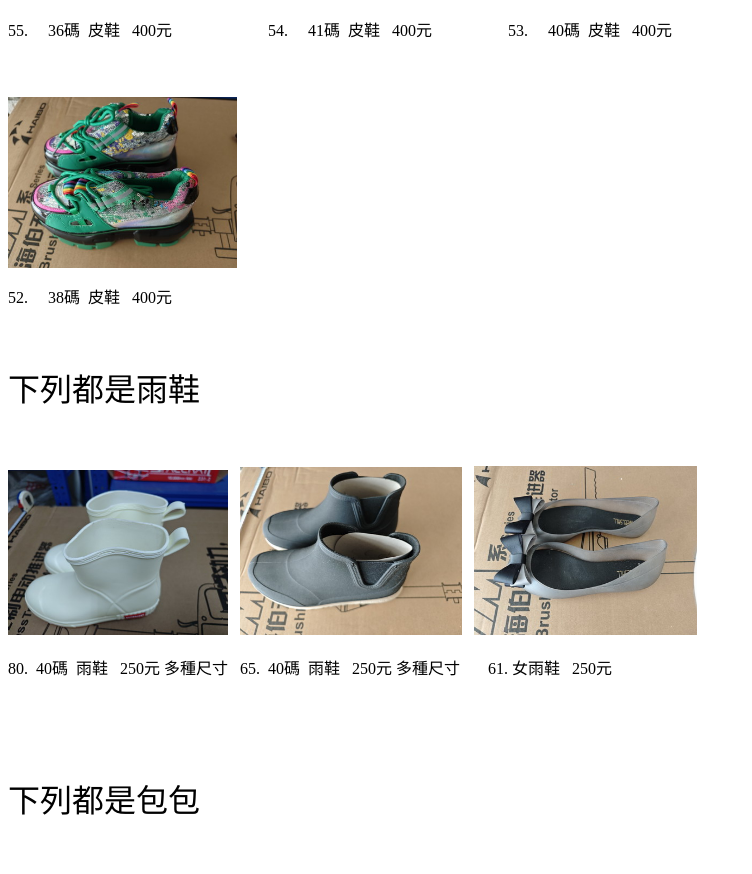
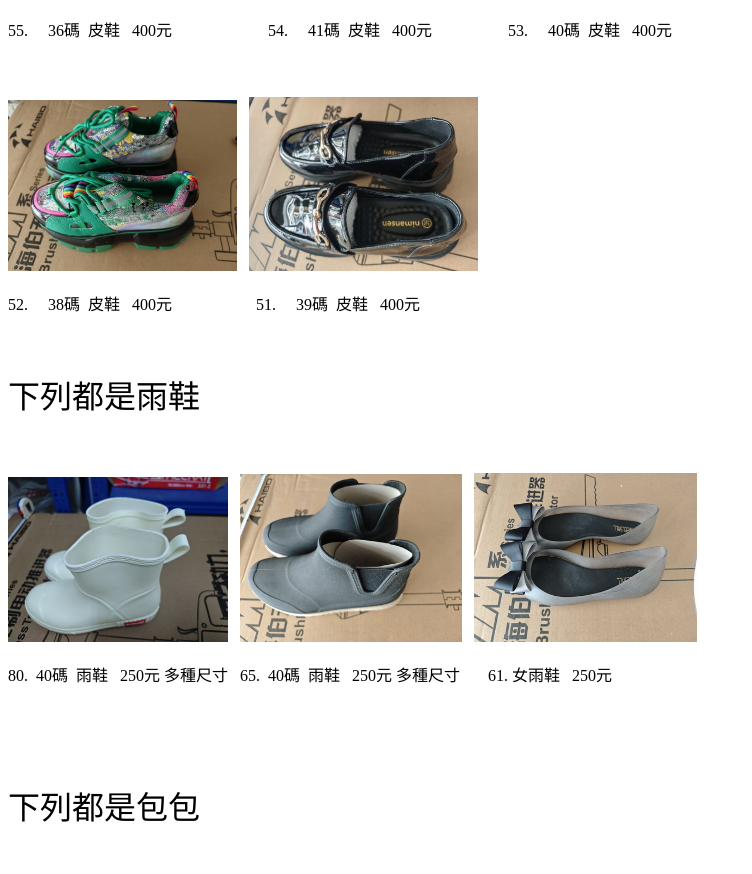
Before and after one commit to burtchan888/burtchan888.github.io, a plain HTML site: page index.html in a window 1280 px wide. Shown: the part 3734-4608 px from the top of the page, without its empty margins (0-752 px from the left). Drawn offline with Linux system fonts and the light colour scheme.

Commit message:
Add files via upload

```diff
--- a/index.html
+++ b/index.html
@@ -104,8 +104,9 @@
 54.&nbsp;&nbsp;&nbsp;&nbsp; 41碼&nbsp; 皮鞋&nbsp;&nbsp; 400元&nbsp;&nbsp;&nbsp;&nbsp;&nbsp;&nbsp;&nbsp;&nbsp;&nbsp;&nbsp;&nbsp;&nbsp;&nbsp;&nbsp;&nbsp;&nbsp;&nbsp;&nbsp;
 53.&nbsp;&nbsp;&nbsp;&nbsp; 40碼&nbsp; 皮鞋&nbsp;&nbsp; 400元</p>
 <p>　</p>
-<p><img border="0" src="image/52.jpg" width="229" height="171"></p>
-<p>52.&nbsp;&nbsp;&nbsp;&nbsp; 38碼&nbsp; 皮鞋&nbsp;&nbsp; 400元</p>
+<p><img border="0" src="image/52.jpg" width="229" height="171">&nbsp;&nbsp; <img border="0" src="image/51.jpg" width="229" height="174"></p>
+<p>52.&nbsp;&nbsp;&nbsp;&nbsp; 38碼&nbsp; 皮鞋&nbsp;&nbsp; 400元&nbsp;&nbsp;&nbsp;&nbsp;&nbsp;&nbsp;&nbsp;&nbsp;&nbsp;&nbsp;&nbsp;&nbsp;&nbsp;&nbsp;&nbsp;&nbsp;&nbsp;&nbsp;&nbsp;&nbsp;
+51.&nbsp;&nbsp;&nbsp;&nbsp; 39碼&nbsp; 皮鞋&nbsp;&nbsp; 400元</p>
 <p>　</p>
 <p><font size="6">下列都是雨鞋</font></p>
 <p>　</p>
```
